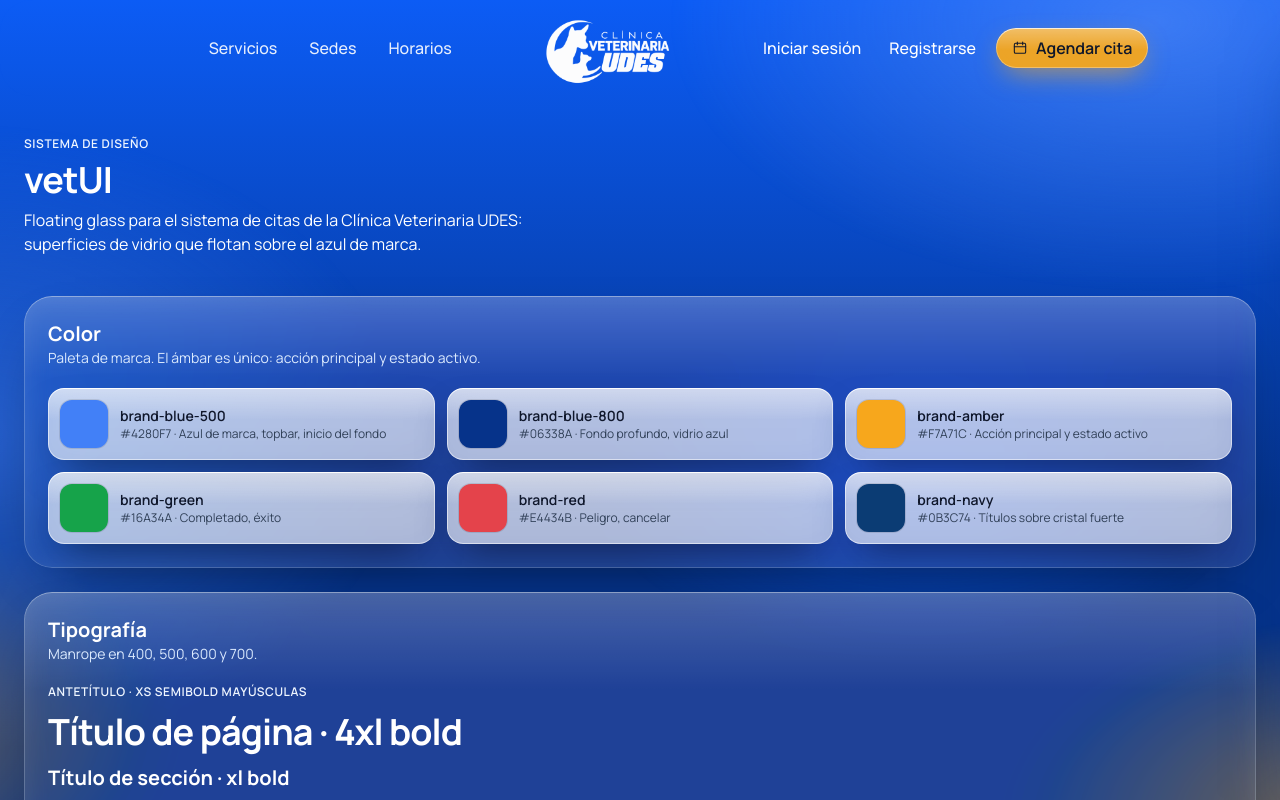
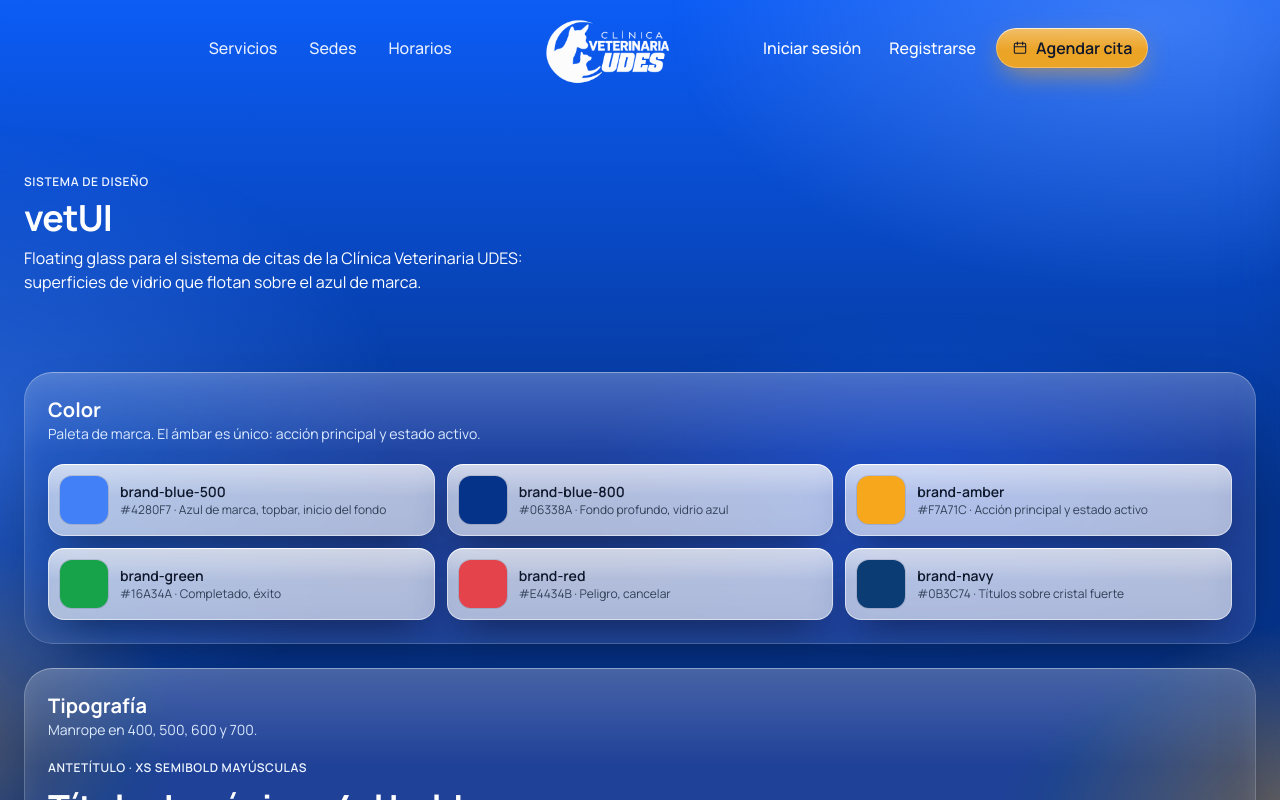
Before and after one commit to orinadaa/sistema-citas-veterinaria-udes, a React (Vite) app in the folder frontend/: page /vetui in a window 1280 px wide. Shown: the top 800 px of the page. Built offline with nearby package versions, Linux system fonts and the light colour scheme.

Commit message:
feat: scroll en dos posiciones en todas las paginas con topbar flotante

```diff
--- a/frontend/src/components/vetui/Textos.jsx
+++ b/frontend/src/components/vetui/Textos.jsx
@@ -8,7 +8,12 @@
 // (cuerpo): ambos en AA sobre vidrio y fondo.
 export function EncabezadoPagina({ antetitulo, titulo, descripcion, acciones, imagen, className = '' }) {
   return (
-    <header className={`mx-auto grid max-w-7xl gap-6 px-4 py-10 sm:px-6 lg:grid-cols-[minmax(0,1fr)_auto] lg:items-center ${className}`}>
+    // lg:min-h-[17.25rem] (276px): con los 96px de la topbar, el contenido
+    // que sigue empieza al menos a 372px. Es lo que necesita el scroll en dos
+    // posiciones (useAnclaTopbar): la pildora termina de formarse a los 260px
+    // de scroll, y a esa altura el contenido tiene que quedar debajo de ella
+    // (112px), no detras.
+    <header className={`mx-auto grid max-w-7xl gap-6 px-4 py-10 sm:px-6 lg:min-h-[17.25rem] lg:grid-cols-[minmax(0,1fr)_auto] lg:items-center ${className}`}>
       <div>
         {antetitulo && <p className="text-xs font-semibold uppercase tracking-wider text-blue-50">{antetitulo}</p>}
         <h1 className="mt-2 text-3xl font-bold tracking-tight text-white md:text-4xl">{titulo}</h1>
--- a/frontend/src/hooks/useAnclaTopbar.js
+++ b/frontend/src/hooks/useAnclaTopbar.js
@@ -1,6 +1,8 @@
 // hooks/useAnclaTopbar.js
-// Scroll en dos posiciones para el arranque de una pagina con <Navbar/>
-// (ej. /agendar), como el paginado del landing pero con una sola parada:
+// Scroll en dos posiciones para el arranque de una pagina con <Navbar/>.
+// Lo usan todas las que no son el landing (/agendar, /panel, /vetui); el
+// landing tiene su propio paginado por secciones (usePaginadoPorRueda).
+// Es como ese paginado pero con una sola parada:
 // - arriba de todo (scroll 0): topbar transparente y stepper superior;
 // - el "ancla": la pildora de la topbar ya formada y el contenido marcado
 //   con data-ancla-topbar justo debajo de ella (respeta su scroll-margin-top,
--- a/frontend/src/pages/GuiaVetuiPage.jsx
+++ b/frontend/src/pages/GuiaVetuiPage.jsx
@@ -5,6 +5,7 @@
 // referencia para construir pantallas nuevas. Documentación: docs/vetui.md.
 import { useState } from 'react';
 import { Navbar } from '../components/layout/Navbar';
+import { useAnclaTopbar } from '../hooks/useAnclaTopbar';
 import {
   Aviso,
   AreaTexto,
@@ -59,6 +60,9 @@ export function GuiaVetuiPage() {
   const [foto, setFoto] = useState(null);
   const [editorFoto, setEditorFoto] = useState(false);
 
+  // Scroll en dos posiciones, como en todas las paginas con <Navbar/>.
+  useAnclaTopbar();
+
   return (
     <FondoVetui>
       <Navbar />
@@ -69,7 +73,7 @@ export function GuiaVetuiPage() {
           descripcion="Floating glass para el sistema de citas de la Clínica Veterinaria UDES: superficies de vidrio que flotan sobre el azul de marca."
         />
 
-        <main className="mx-auto flex max-w-7xl flex-col gap-6 px-4 pb-20 sm:px-6">
+        <main data-ancla-topbar className="mx-auto flex max-w-7xl scroll-mt-28 flex-col gap-6 px-4 pb-20 sm:px-6">
           <Bloque titulo="Color" descripcion="Paleta de marca. El ámbar es único: acción principal y estado activo.">
             <div className="grid gap-3 sm:grid-cols-2 lg:grid-cols-3">
               {COLORES.map((c) => (
--- a/frontend/src/pages/PanelClientePage.jsx
+++ b/frontend/src/pages/PanelClientePage.jsx
@@ -7,6 +7,7 @@
 import { useCallback, useEffect, useState } from 'react';
 import { Link, useSearchParams } from 'react-router-dom';
 import { Navbar } from '../components/layout/Navbar';
+import { useAnclaTopbar } from '../hooks/useAnclaTopbar';
 import { Boton, EncabezadoPagina, FondoVetui, Pestanas, TarjetaDato } from '../components/vetui';
 import { PanelMisCitas } from '../components/cliente/PanelMisCitas';
 import { PanelMisMascotas } from '../components/cliente/PanelMisMascotas';
@@ -55,6 +56,11 @@ export function PanelClientePage() {
     .sort((a, b) => new Date(a.fecha_hora) - new Date(b.fecha_hora))[0];
   const citasCompletadas = citas.filter((cita) => estadoDeCita(cita) === 'completada').length;
 
+  // Mismo scroll en dos posiciones que /agendar: de arriba de todo salta a
+  // la vista con la pildora de la topbar ya formada, sin quedarse en la
+  // transicion (el ancla son los indicadores, data-ancla-topbar).
+  useAnclaTopbar();
+
   return (
     <FondoVetui>
       <Navbar />
@@ -68,7 +74,7 @@ export function PanelClientePage() {
       />
 
       <main className="mx-auto max-w-7xl px-4 pb-16 sm:px-6">
-        <div className="grid grid-cols-1 gap-4 sm:grid-cols-3">
+        <div data-ancla-topbar className="grid scroll-mt-28 grid-cols-1 gap-4 sm:grid-cols-3">
           <TarjetaDato
             icono={IconoCalendario}
             tono="azul"
```
